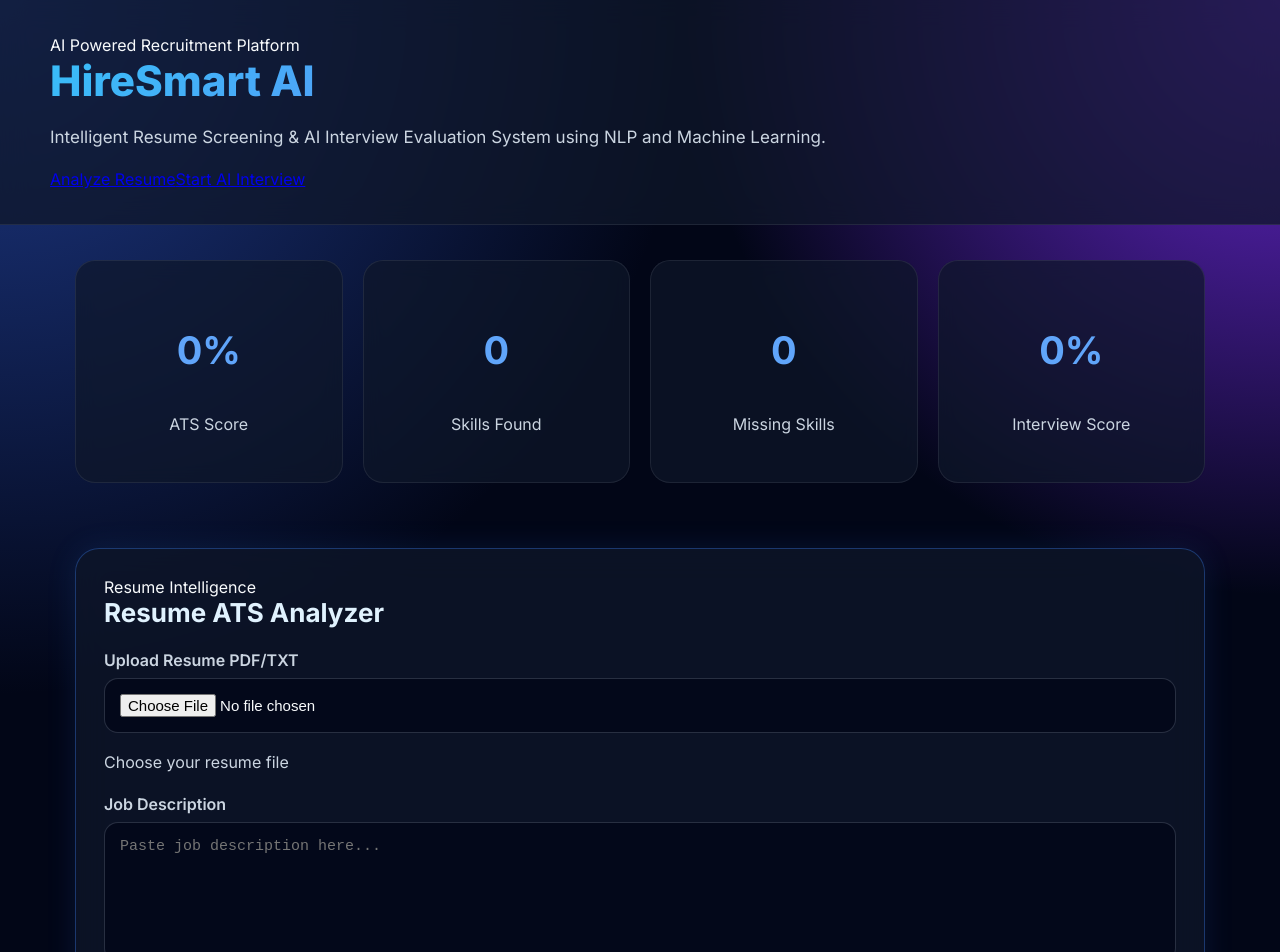
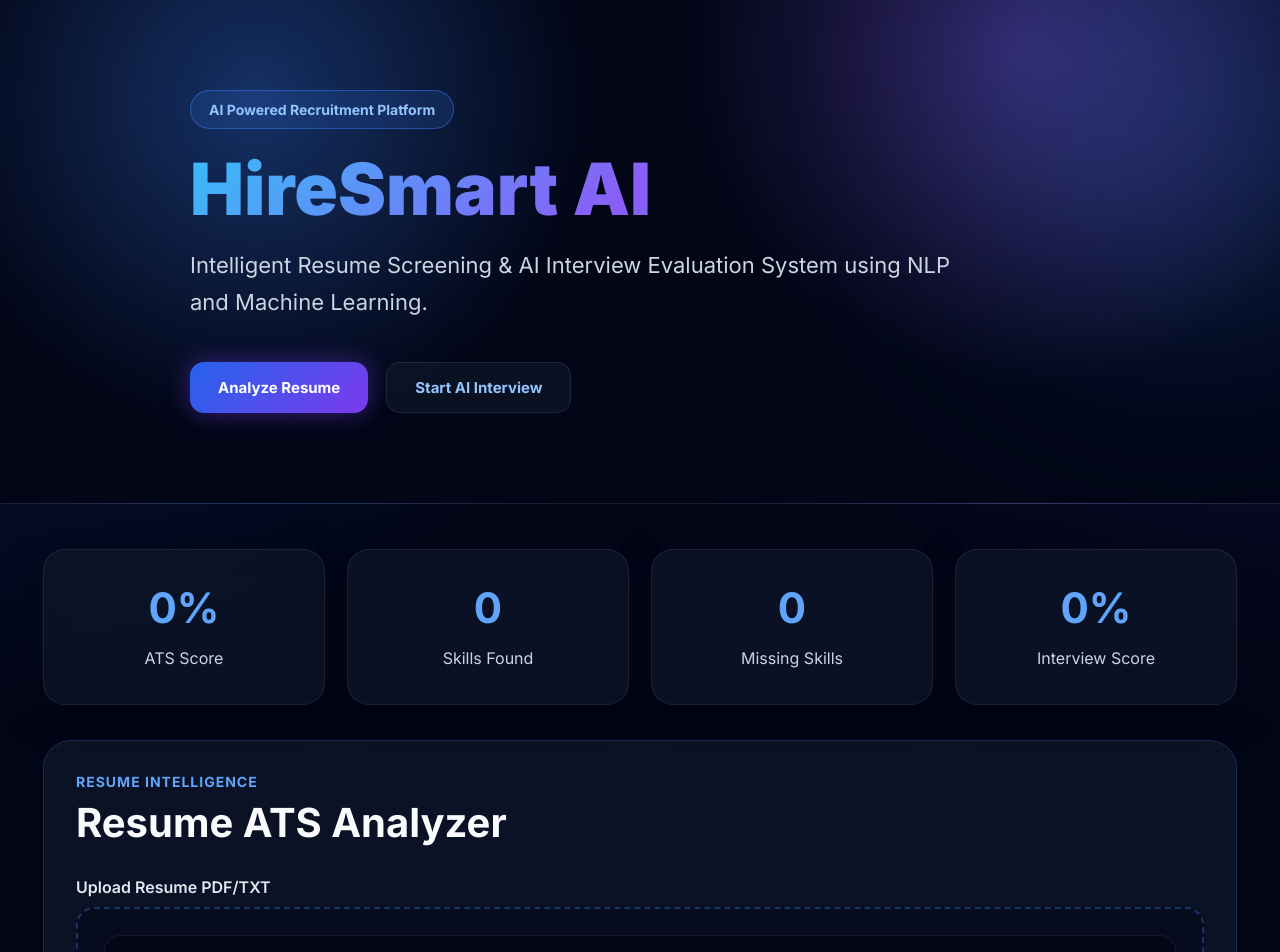
Before and after one commit to pranav-peherkar/hiresmart-ai, a React (Vite) app in the folder OneDrive/Desktop/PranavFInalYearProject/HireSmart/hiresmart-ai-main/hiresmart-ai-main/frontend/: page / in a window 1280 px wide. Shown: the top 952 px of the page. Built offline with nearby package versions, Linux system fonts and the light colour scheme.

Commit message:
Fix hero buttons UI

```diff
--- a/OneDrive/Desktop/PranavFInalYearProject/HireSmart/hiresmart-ai-main/hiresmart-ai-main/frontend/src/style.css
+++ b/OneDrive/Desktop/PranavFInalYearProject/HireSmart/hiresmart-ai-main/hiresmart-ai-main/frontend/src/style.css
@@ -1,121 +1,270 @@
-@import url('https://fonts.googleapis.com/css2?family=Inter:wght@400;500;600;700;800&display=swap');
+@import url('https://fonts.googleapis.com/css2?family=Inter:wght@400;500;600;700;800;900&display=swap');
 
 * {
+  margin: 0;
+  padding: 0;
   box-sizing: border-box;
 }
 
+html {
+  scroll-behavior: smooth;
+}
+
 body {
-  margin: 0;
   font-family: 'Inter', sans-serif;
-  background: radial-gradient(circle at top left, #1e3a8a 0%, transparent 35%),
-              radial-gradient(circle at top right, #6d28d9 0%, transparent 30%),
+  background:
+    radial-gradient(circle at top left, rgba(37,99,235,0.22), transparent 30%),
+    radial-gradient(circle at top right, rgba(124,58,237,0.22), transparent 28%),
     #020617;
   color: #f8fafc;
+  overflow-x: hidden;
 }
 
-header {
-  padding: 35px 50px;
-  background: rgba(15, 23, 42, 0.75);
+/* HERO SECTION */
+
+.hero {
+  position: relative;
+  overflow: hidden;
+  padding: 90px 40px;
+  background:
+    radial-gradient(circle at 20% 20%, rgba(59,130,246,0.35), transparent 30%),
+    radial-gradient(circle at 80% 10%, rgba(139,92,246,0.35), transparent 30%),
+    #020617;
   border-bottom: 1px solid rgba(255,255,255,0.08);
-  backdrop-filter: blur(14px);
 }
 
-header h1 {
-  margin: 0;
-  font-size: 42px;
-  font-weight: 800;
-  background: linear-gradient(135deg, #38bdf8, #8b5cf6);
+.hero-content {
+  position: relative;
+  z-index: 2;
+  max-width: 900px;
+  margin: auto;
+}
+
+.badge {
+  display: inline-block;
+  padding: 10px 18px;
+  border-radius: 999px;
+  background: rgba(59,130,246,0.15);
+  border: 1px solid rgba(59,130,246,0.45);
+  color: #93c5fd;
+  font-weight: 700;
+  margin-bottom: 24px;
+  font-size: 14px;
+}
+
+.hero h1 {
+  font-size: 72px;
+  line-height: 1;
+  margin-bottom: 22px;
+  font-weight: 900;
+  background: linear-gradient(135deg, #38bdf8, #8b5cf6, #06b6d4);
   -webkit-background-clip: text;
   background-clip: text;
   color: transparent;
 }
 
-header p {
+.hero p {
+  font-size: 22px;
+  line-height: 1.7;
+  max-width: 800px;
   color: #cbd5e1;
-  font-size: 17px;
 }
 
-main {
-  max-width: 1200px;
-  margin: auto;
-  padding: 35px;
-  display: grid;
-  gap: 25px;
+.hero-buttons {
+  margin-top: 40px;
+  display: flex;
+  gap: 18px;
+  flex-wrap: wrap;
 }
 
+.primary-btn,
+.secondary-btn {
+  display: inline-flex;
+  align-items: center;
+  justify-content: center;
+  text-decoration: none;
+  padding: 15px 28px;
+  border-radius: 14px;
+  font-weight: 700;
+  transition: 0.3s ease;
+  font-size: 15px;
+}
+
+.primary-btn {
+  background: linear-gradient(135deg, #2563eb, #7c3aed);
+  color: white;
+  box-shadow: 0 0 25px rgba(124,58,237,0.45);
+}
+
+.secondary-btn {
+  background: rgba(15,23,42,0.7);
+  border: 1px solid rgba(255,255,255,0.08);
+  color: #93c5fd;
+}
+
+.primary-btn:hover,
+.secondary-btn:hover {
+  transform: translateY(-4px);
+}
+
+.hero-glow {
+  position: absolute;
+  width: 420px;
+  height: 420px;
+  background: rgba(59,130,246,0.22);
+  filter: blur(100px);
+  border-radius: 50%;
+  right: -120px;
+  top: -100px;
+}
+
+/* MAIN */
+
+main {
+  max-width: 1250px;
+  margin: auto;
+  padding: 45px 28px;
+}
+
+/* STATS */
+
+.stats-grid {
+  display: grid;
+  grid-template-columns: repeat(auto-fit, minmax(220px, 1fr));
+  gap: 22px;
+  margin-bottom: 35px;
+}
+
+.stat-card {
+  background: rgba(15,23,42,0.72);
+  border: 1px solid rgba(255,255,255,0.08);
+  border-radius: 22px;
+  padding: 32px;
+  backdrop-filter: blur(16px);
+  text-align: center;
+  transition: 0.3s ease;
+  box-shadow: 0 10px 40px rgba(0,0,0,0.25);
+}
+
+.stat-card:hover {
+  transform: translateY(-6px);
+  border-color: rgba(59,130,246,0.45);
+  box-shadow: 0 0 35px rgba(59,130,246,0.18);
+}
+
+.stat-card h3 {
+  font-size: 42px;
+  color: #60a5fa;
+  margin-bottom: 12px;
+}
+
+.stat-card p {
+  color: #cbd5e1;
+  font-size: 16px;
+}
+
+/* CARDS */
+
 .card {
-  background: rgba(15, 23, 42, 0.78);
-  border: 1px solid rgba(148, 163, 184, 0.18);
-  border-radius: 24px;
-  padding: 28px;
-  box-shadow: 0 20px 60px rgba(0,0,0,0.35);
-  backdrop-filter: blur(16px);
+  position: relative;
+  overflow: hidden;
+  background: rgba(15,23,42,0.78);
+  border: 1px solid rgba(59,130,246,0.22);
+  border-radius: 28px;
+  padding: 32px;
+  margin-bottom: 30px;
+  backdrop-filter: blur(18px);
   transition: 0.3s ease;
+  box-shadow: 0 20px 60px rgba(0,0,0,0.28);
 }
 
 .card:hover {
-  transform: translateY(-4px);
-  border-color: rgba(59,130,246,0.6);
-  box-shadow: 0 0 30px rgba(59,130,246,0.25);
+  transform: translateY(-6px);
+  box-shadow: 0 0 45px rgba(59,130,246,0.18);
+  border-color: rgba(59,130,246,0.45);
 }
 
-h2 {
-  margin-top: 0;
-  font-size: 26px;
-  color: #e0f2fe;
+.section-heading span {
+  color: #60a5fa;
+  font-size: 14px;
+  font-weight: 700;
+  letter-spacing: 1px;
+  text-transform: uppercase;
 }
 
-h3 {
-  color: #93c5fd;
+.section-heading h2 {
+  font-size: 40px;
+  margin-top: 8px;
+  margin-bottom: 30px;
+  color: #f8fafc;
 }
+
+/* FORM */
 
 label {
   display: block;
-  margin-top: 18px;
-  margin-bottom: 8px;
-  color: #cbd5e1;
+  margin-bottom: 10px;
+  margin-top: 22px;
   font-weight: 600;
+  color: #e2e8f0;
 }
 
 input,
 textarea {
   width: 100%;
-  padding: 15px;
-  border-radius: 14px;
-  border: 1px solid rgba(148,163,184,0.25);
-  background: rgba(2, 6, 23, 0.75);
+  padding: 16px;
+  border-radius: 16px;
+  border: 1px solid rgba(255,255,255,0.08);
+  background: rgba(2,6,23,0.75);
   color: #f8fafc;
   outline: none;
   font-size: 15px;
 }
 
 textarea {
-  min-height: 140px;
+  min-height: 160px;
   resize: vertical;
 }
 
 input:focus,
 textarea:focus {
   border-color: #38bdf8;
-  box-shadow: 0 0 0 3px rgba(56,189,248,0.15);
+  box-shadow: 0 0 0 3px rgba(56,189,248,0.12);
 }
 
+/* UPLOAD */
+
+.upload-box {
+  border: 2px dashed rgba(59,130,246,0.35);
+  border-radius: 18px;
+  padding: 26px;
+  background: rgba(2,6,23,0.45);
+}
+
+.upload-box p {
+  margin-top: 12px;
+  color: #cbd5e1;
+}
+
+/* BUTTONS */
+
 button {
-  margin-top: 20px;
-  padding: 14px 24px;
+  margin-top: 24px;
   border: none;
-  border-radius: 14px;
+  padding: 15px 26px;
+  border-radius: 16px;
   background: linear-gradient(135deg, #2563eb, #7c3aed);
   color: white;
+  font-size: 15px;
   font-weight: 700;
-  font-size: 15px;
   cursor: pointer;
-  transition: 0.25s ease;
+  transition: 0.3s ease;
+  box-shadow: 0 0 25px rgba(124,58,237,0.28);
 }
 
 button:hover {
-  transform: translateY(-2px);
-  box-shadow: 0 0 25px rgba(124,58,237,0.5);
+  transform: translateY(-3px);
+  box-shadow: 0 0 35px rgba(124,58,237,0.45);
 }
 
 button:disabled {
@@ -123,126 +272,135 @@ button:disabled {
   cursor: not-allowed;
 }
 
+/* SCORE */
+
 .score {
   display: inline-block;
-  padding: 18px 25px;
-  border-radius: 20px;
-  background: linear-gradient(135deg, rgba(37,99,235,0.25), rgba(124,58,237,0.25));
-  border: 1px solid rgba(96,165,250,0.35);
-  font-size: 28px;
+  padding: 18px 28px;
+  border-radius: 18px;
+  background: linear-gradient(
+    135deg,
+    rgba(37,99,235,0.22),
+    rgba(124,58,237,0.22)
+  );
+  border: 1px solid rgba(96,165,250,0.28);
+  font-size: 30px;
   font-weight: 800;
   color: #38bdf8;
-  margin-bottom: 20px;
+  margin-bottom: 28px;
 }
 
-ul {
-  padding-left: 20px;
+/* SKILLS */
+
+.skill-wrap {
+  display: flex;
+  flex-wrap: wrap;
+  gap: 12px;
+  margin-bottom: 22px;
+}
+
+.skill-chip,
+.missing-chip {
+  padding: 10px 16px;
+  border-radius: 999px;
+  font-size: 14px;
+  font-weight: 600;
+}
+
+.skill-chip {
+  background: rgba(59,130,246,0.15);
+  border: 1px solid rgba(59,130,246,0.35);
+  color: #93c5fd;
+}
+
+.missing-chip {
+  background: rgba(239,68,68,0.12);
+  border: 1px solid rgba(239,68,68,0.3);
+  color: #fca5a5;
+}
+
+/* QUESTIONS */
+
+.q {
+  margin-top: 22px;
+  padding: 20px;
+  border-radius: 18px;
+  background: rgba(30,41,59,0.55);
+  border: 1px solid rgba(255,255,255,0.06);
+}
+
+.q b {
+  display: block;
+  margin-bottom: 14px;
+  color: #bfdbfe;
+}
+
+/* TEXT */
+
+p {
+  line-height: 1.7;
 }
 
 li {
-  margin-bottom: 8px;
+  margin-bottom: 10px;
   color: #e2e8f0;
 }
 
-.q {
-  margin-top: 20px;
-  padding: 18px;
-  border-radius: 18px;
-  background: rgba(30,41,59,0.65);
-  border: 1px solid rgba(148,163,184,0.15);
-}
+/* FOOTER */
 
-.q b {
-  color: #bfdbfe;
-}
-
-p {
-  color: #cbd5e1;
-  line-height: 1.7;
-}
-
-@media (max-width: 768px) {
-  header {
-    padding: 25px;
-  }
-
-  header h1 {
-    font-size: 32px;
-  }
-
-  main {
-    padding: 20px;
-  }
-}
 .footer {
   margin-top: 40px;
-  padding: 22px;
+  padding: 26px;
   text-align: center;
-  background: rgba(15, 23, 42, 0.8);
   border-top: 1px solid rgba(255,255,255,0.08);
+  background: rgba(15,23,42,0.72);
   backdrop-filter: blur(12px);
 }
 
 .footer p {
-  margin: 0;
   color: #94a3b8;
   font-size: 15px;
-  letter-spacing: 0.5px;
 }
 
 .footer span {
-  font-weight: 700;
+  font-weight: 800;
   background: linear-gradient(135deg,#38bdf8,#8b5cf6);
   -webkit-background-clip: text;
   background-clip: text;
   color: transparent;
 }
 
-.primary-btn,
-.secondary-btn {
-  display: inline-flex;
-  align-items: center;
-  justify-content: center;
+/* MOBILE */
+
+@media (max-width: 768px) {
+
+  .hero {
+    padding: 70px 24px;
   }
 
-.stats-grid {
-  display: grid;
-  grid-template-columns: repeat(auto-fit, minmax(220px, 1fr));
-  gap: 20px;
-  margin-bottom: 40px;
+  .hero h1 {
+    font-size: 52px;
   }
 
-.stat-card {
-  background: rgba(15,23,42,0.7);
-  border: 1px solid rgba(255,255,255,0.08);
-  padding: 28px;
-  border-radius: 20px;
-  backdrop-filter: blur(10px);
-  text-align: center;
+  .hero p {
+    font-size: 18px;
   }
 
-.stat-card h3 {
-  font-size: 38px;
-  color: #60a5fa;
+  .hero-buttons {
+    flex-direction: column;
+    align-items: stretch;
+  }
+
+  main {
+    padding: 24px 16px;
+  }
+
+  .section-heading h2 {
+    font-size: 30px;
   }
 
   .card {
-  transition: 0.3s ease;
+    padding: 24px;
   }
 
-.card:hover {
-  transform: translateY(-6px);
-  box-shadow: 0 0 40px rgba(59,130,246,0.15);
 }
-
-.card {
-  position: relative;
-  overflow: hidden;
-}
-
-.card {
-  position: relative;
-  overflow: hidden;
-  border: 1px solid rgba(59, 130, 246, 0.35);
-  box-shadow: 0 0 30px rgba(59, 130, 246, 0.12);
-}
```
Lines whose indentation alone changed are shown as unchanged.
